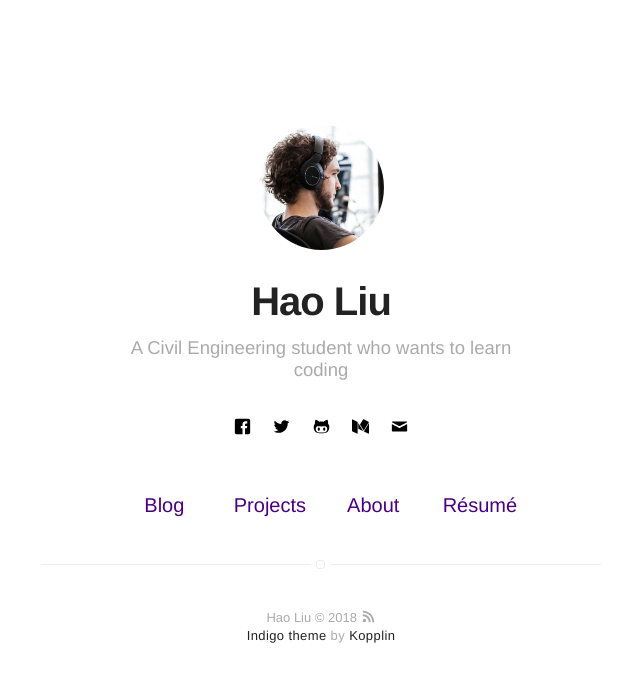
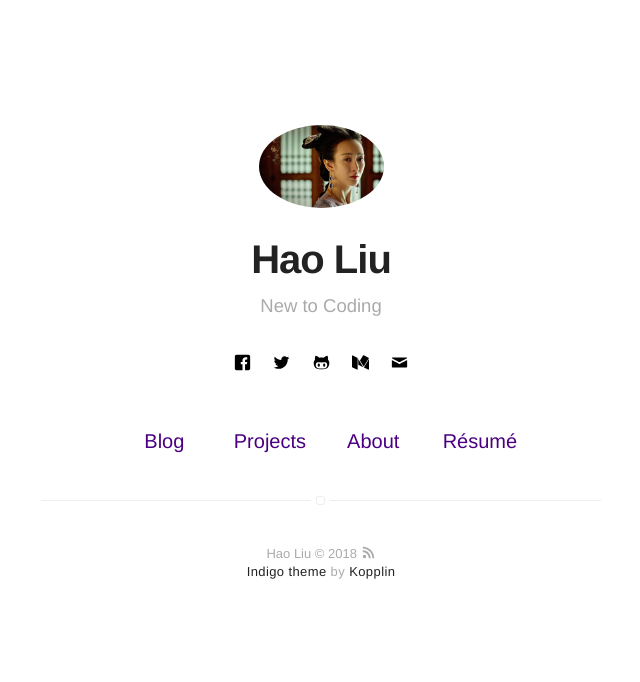
Before and after one commit to zoelland/zoelland.github.io, a Jekyll site: the page built from index.html, in a window 1280 px wide. Shown: the top 682 px of the page, without its empty margins (319-959 px from the left). Built offline with Jekyll 4.4.1, drawn with Linux system fonts in a browser that asks for light colours; part of the change alters nothing that is shown.

```diff
--- a/_config.yml
+++ b/_config.yml
@@ -1,9 +1,9 @@
 # main text of home
 name: Hao Liu
-bio: A Civil Engineering student who wants to learn coding
+bio: New to Coding
 
 # twitter summary info
-description: A blog about technology and stuff related
+description: Look what I've learned!
 
 # if it's an external image, update below for true
 # better with square images
@@ -16,7 +16,7 @@ resume: true
 resume-external: true
 resume-url: https://google.com/?q=my+resume
 
-url: https://koppl.in/indigo
+url: https://zoelland.github.io
 # your url: http://USERNAME.github.io
 
 permalink: /:title/
@@ -42,7 +42,7 @@ twitter: mytwitter
 # linkedin: mylinkedin
 # youtube: myyoutube
 # spotify: myspotify
-github: mygithub
+github: https://github.com/zoelland
 # lastfm: mylastfm
 # stackoverflow: 7044681/mystackoverflow
 # quora: userquora
@@ -50,21 +50,21 @@ github: mygithub
 medium: medium
 # vimeo: myvimeo
 # lanyrd: mylanyrd
-email: myemail@gmail.com
+email: zluxyoe@gmail.com
 
 authors:
-    johndoe:
-        name: John Doe
-        bio: A Man who travels the world eating noodles
+    HaoLiu:
+        name: Hao Liu
+        bio: nothing for now
         external-image: false
         picture: assets/images/profile.jpg
-        twitter: johndoe
-    jamesfoster:
-        name: James Foster
-        bio: A Man who develops software with coffee
+        twitter: mytwitter
+    FranklinLiu:
+        name: Franklin Liu
+        bio: An Engineer
         external-image: false
         picture: assets/images/james.jpg
-        twitter: jamesfoster
+        twitter:
 
 # do you want a larger site? change the option below
 # options: [normal, large] | default: normal
```
Also changed, not shown: assets/images/profile.jpg, 3 other files.
